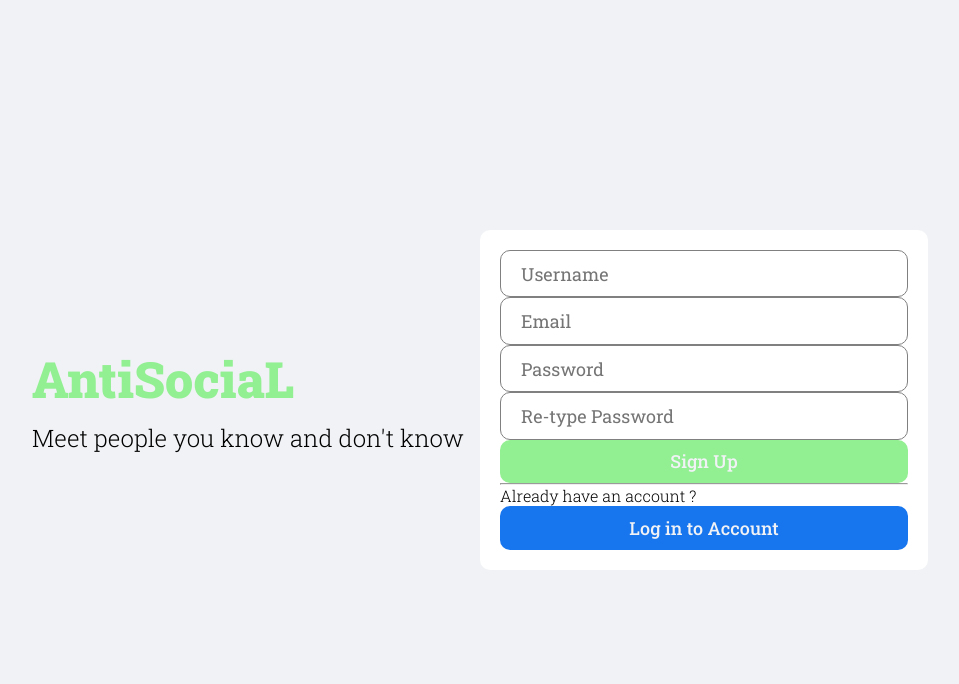
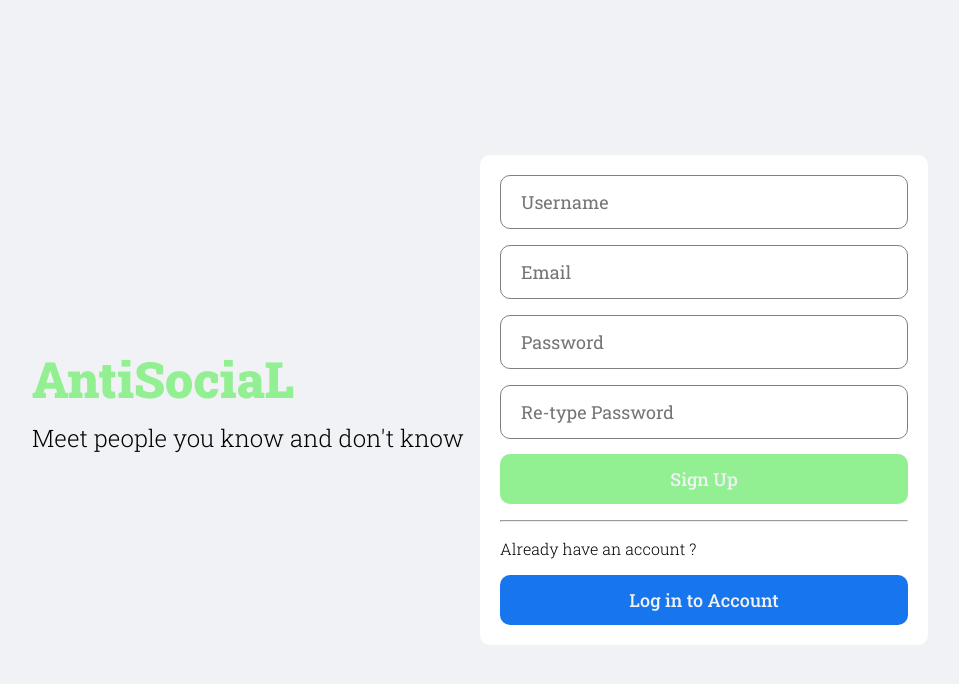
Before and after one commit to pasta022/AntiSociaL, a React (Create React App) app: page /register in a window 1280 px wide. Shown: the top 684 px of the page, without its empty margins (160-1119 px from the left). Built offline with nearby package versions, Linux system fonts and the light colour scheme.

Commit message:
feat: user can now register then log into the registered account

```diff
--- a/package.json
+++ b/package.json
@@ -13,7 +13,7 @@
     "axios": "^1.3.4",
     "react": "^18.2.0",
     "react-dom": "^18.2.0",
-    "react-router-dom": "^6.8.2",
+    "react-router-dom": "^6.9.0",
     "react-scripts": "5.0.1",
     "timeago.js": "^4.0.2",
     "web-vitals": "^2.1.4"
--- a/src/App.js
+++ b/src/App.js
@@ -2,16 +2,19 @@ import Home from "./pages/home/home";
 import Login from "./pages/login/login";
 import Profile from "./pages/profile/profile";
 import Register from "./pages/register/register";
-import { BrowserRouter as Router, Route, Routes } from "react-router-dom";
+import { BrowserRouter as Router, Route, Routes, Navigate } from "react-router-dom";
+import { useContext } from "react";
+import { AuthContext } from "./context/authContext";
 
 
 function App() {
+  const { user } = useContext(AuthContext);
   return (
     <Router>
       <Routes>
-        <Route exact path="/" element={<Home />} />
-        <Route path="/login" element={<Login />} />
-        <Route path="/register" element={<Register />} />
+        <Route exact path="/" element={user ? <Home /> : <Register />} />
+        <Route path="/login" element={user ? <Navigate to="/"/> : <Login />} />
+        <Route path="/register" element={user ? <Navigate /> : <Register />} />
         <Route path="/profile/:username" element={<Profile />} />
       </Routes>
     </Router>
--- a/src/pages/login/login.css
+++ b/src/pages/login/login.css
@@ -33,7 +33,7 @@
 }
 
 .loginBox{
-    max-height: 300px;
+    height: 300px;
     padding: 20px;
     background-color: white;
     border-radius: 10px;
--- a/src/pages/login/login.jsx
+++ b/src/pages/login/login.jsx
@@ -1,4 +1,4 @@
-import { useContext, useEffect, useRef } from "react";
+import { useContext, useRef } from "react";
 import "./login.css";
 import { loginCall } from '../../apiCalls'
 import { AuthContext } from '../../context/authContext'
@@ -17,7 +17,6 @@ const Login = () => {
     }, dispatch);
 
   }
-  console.log(user);
 
   return (
     <div className="login">
--- a/src/pages/register/register.css
+++ b/src/pages/register/register.css
@@ -32,7 +32,7 @@
     font-weight: 300;
 }
 
-.loginBox{
+.registerBox{
     height: 450px;
     padding: 20px;
     background-color: white;
@@ -69,6 +69,12 @@
     background-color: rgb(131, 214, 131);
 }
 
+.wrongPassword{
+    text-align: center;
+    font-weight: 300;
+    color: red;
+}
+
 .registerText{
     font-weight: 300;
 }
--- a/src/pages/register/register.jsx
+++ b/src/pages/register/register.jsx
@@ -1,6 +1,41 @@
+import { useRef, useState } from "react";
+import { useNavigate } from "react-router-dom";
+import axios from "axios";
 import "./register.css";
 
 const Register = () => {
+
+  const email = useRef();
+  const username = useRef();
+  const password = useRef();
+  const passwordAgain = useRef();
+  const [showDiv, setShowDiv] = useState(false);
+  const navigate = useNavigate();
+
+  const handleClick = async (e) => {
+    e.preventDefault();
+    console.log('clicked');
+    if (passwordAgain.current.value !== password.current.value) {
+      setShowDiv(true);
+      password.current.value = "";
+      passwordAgain.current.value = "";
+    }
+    else {
+      setShowDiv(false);
+      const user = {
+        username: username.current.value,
+        email: email.current.value,
+        password: password.current.value,
+      };
+      try {
+        await axios.post('/auth/register', user);
+        navigate('/login');
+      } catch (error) {
+        console.log(error);
+      }
+    }
+  }
+
   return (
     <div className="login">
       <div className="loginWrapper">
@@ -8,33 +43,45 @@ const Register = () => {
           <h3 className="loginLogo">AntiSociaL</h3>
           <span className="loginDesc">Meet people you know and don't know</span>
         </div>
-        <div className="loginRight">
-          <div className="loginBox">
+        <div className="loginRight" onSubmit={handleClick}>
+          <form className="registerBox">
             <input
               type="text"
               className="loginEmail loginInput"
               placeholder="Username"
+              ref={username}
+              required
             />
             <input
               type="email"
               className="loginEmail loginInput"
               placeholder="Email"
+              ref={email}
+              required
             />
             <input
               type="password"
               className="loginEmail loginInput"
               placeholder="Password"
+              ref={password}
+              required
+              minLength={8}
             />
             <input
               type="password"
               className="loginEmail loginInput"
               placeholder="Re-type Password"
+              ref={passwordAgain}
+              required
             />
-            <button className="loginButton">Sign Up</button>
+            {showDiv && <p className="wrongPassword">Passwords don't match</p>}
+            <button className="loginButton" type="submit">Sign Up</button>
             <hr />
-            <p className="registerText">Already have an account ?</p>
+            <p>
+              <span className="registerText">Already have an account ?</span>
+            </p>
             <button className="loginRegisterButton">Log in to Account</button>
-          </div>
+          </form>
         </div>
       </div>
     </div>
```
Also changed, not shown: 1 other file (tests, documents, lock files or other folders).
